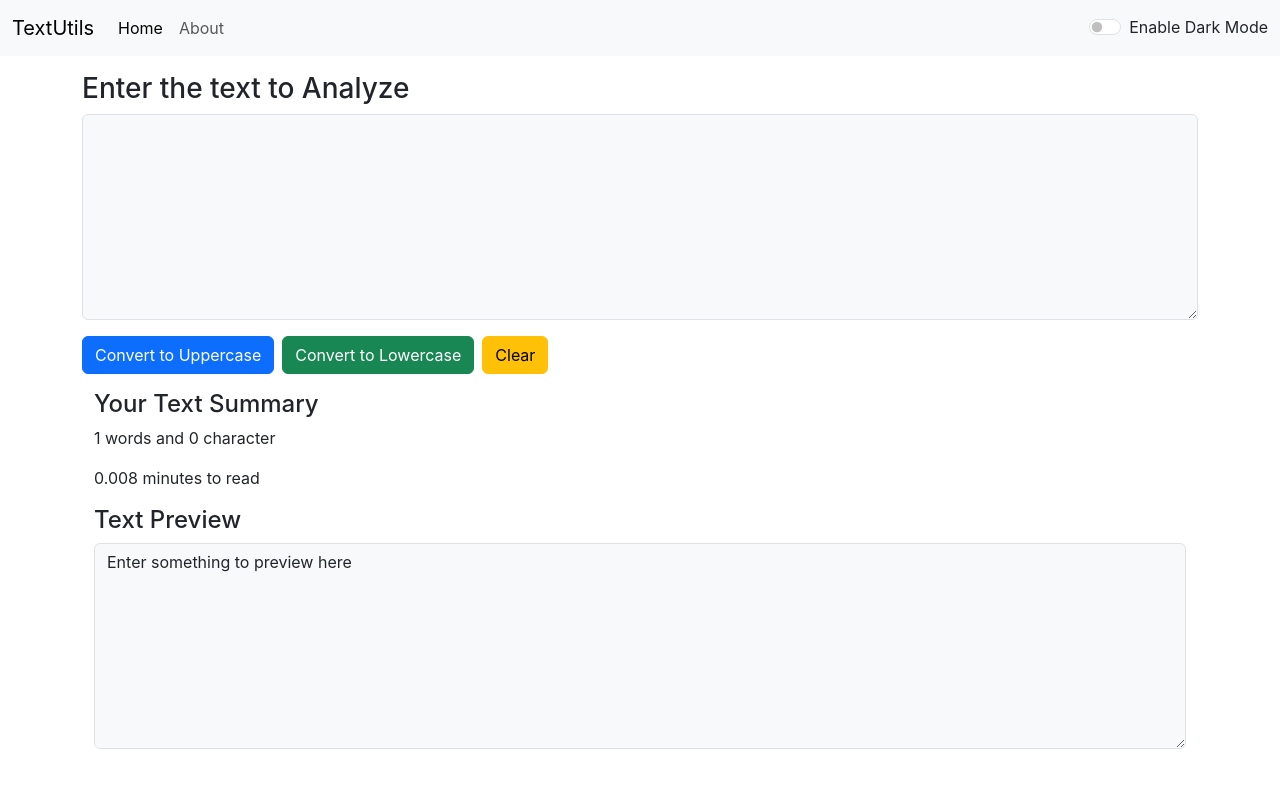
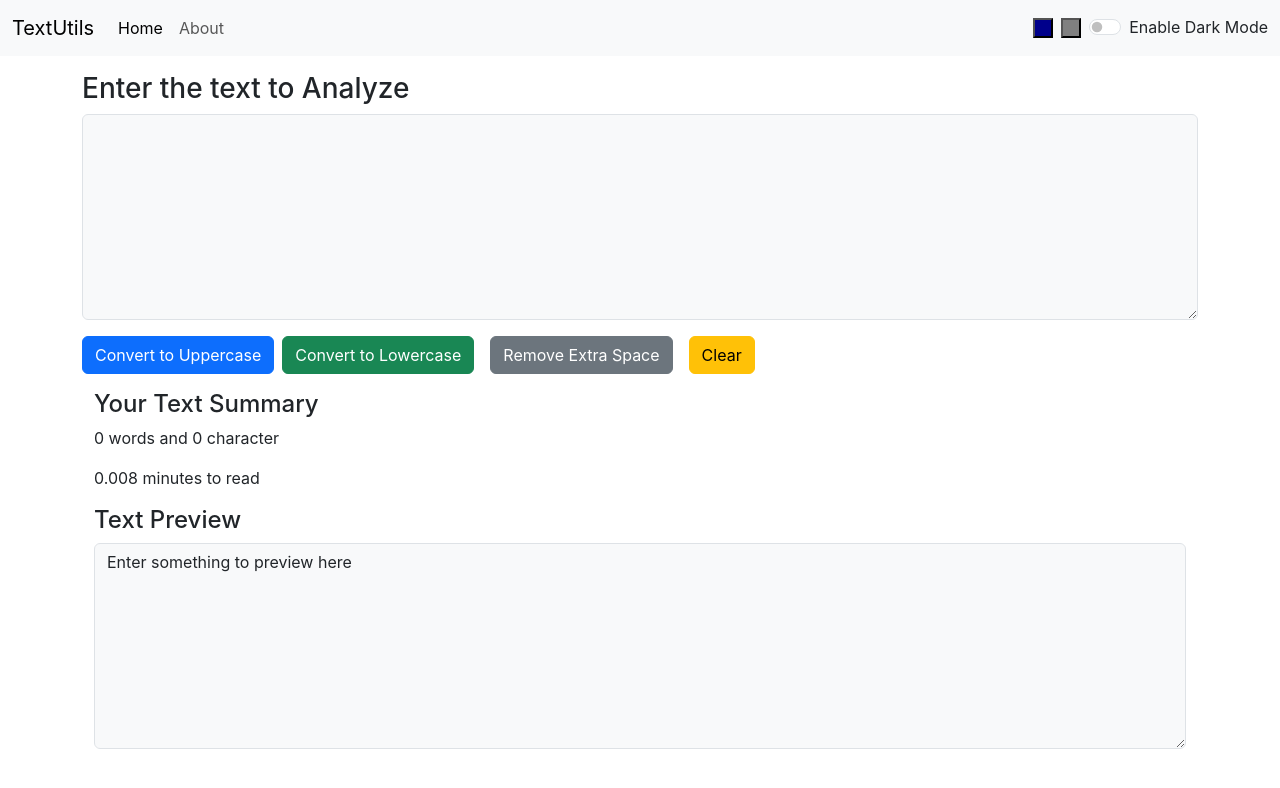
Before and after one commit to Bhautik2013/made-with-love, a React (Create React App) app: page / in a window 1280 px wide. Shown: the top 788 px of the page. Built offline with nearby package versions, Linux system fonts and the light colour scheme.

Commit message:
alert and more color theme - passing object as props

```diff
--- a/src/App.js
+++ b/src/App.js
@@ -1,35 +1,74 @@
 // import logo from './logo.svg';
 import { useState } from "react";
 import "./App.css";
+import Alert from "./components/Alert";
 // import About from "./components/About";
 import Navbar from "./components/Navbar";
 import TextForm from "./components/TextForm";
 
 function App() {
   const [mode, setMode] = useState('light');
+  const [alert, setAlert] = useState(null);
+  const [colorMode, setcolorMode] = useState(null);
+
+  const changeColorMode = (bgClass,bgMain,textClass)=>{
+
+    return () => {
+      console.log(bgClass,bgMain,textClass);
+      setcolorMode({
+        bgClass : bgClass,
+        bgMain : bgMain,
+        textClass : textClass
+      });
+      document.body.style.backgroundColor = bgMain;
+
+      // setMode(bgClass)
+    }
+
+  }
+
+  const showAlert = (msgBold,msgAlert,type)=>{
+    setAlert({
+      msgBold : msgBold,
+      msgAlert : msgAlert,
+      type : type
+    })
+
+    setTimeout(() => {
+      setAlert(null)
+    }, 3000);
+  }
+
   // const [textMode, settextMode] = useState('dark');
 
   const toggleMode = ()=>{
+    setcolorMode(null);
     if(mode === "light")
     {
       setMode("dark");
       document.body.style.backgroundColor = "black";
+      // showAlert("Enabled","Dark Mode Enabled","success");
       // settextMode("light");
     }
     else
     {
       setMode("light");
       document.body.style.backgroundColor = "white";
+      // showAlert("Light Enabled","Light Mode Enabled","info");
       // settextMode("dark");
     }
   }
 
+
+
   return (
     <>
-      <Navbar mode={mode} toggleMode={toggleMode}/>
+      <Navbar mode={mode} toggleMode={toggleMode} changeColorMode={changeColorMode} colorMode={colorMode}/>
+      <Alert alert={alert}/>
       <div className="container my-3">
-        <TextForm header="Enter the text to Analyze" mode={mode}/>
+        <TextForm header="Enter the text to Analyze" mode={mode} showAlert={showAlert}  changeColorMode={changeColorMode} colorMode={colorMode}/>
       </div>
+
       {/* <About className=""/> */}
     </>
   );
--- /dev/null
+++ b/src/components/Alert.js
@@ -0,0 +1,12 @@
+import React from 'react'
+
+function Alert(props) {
+  return (
+    props.alert && <div className={`alert alert-${props.alert.type} alert-dismissible fade show`} role="alert">
+        <strong>{props.alert.msgBold}</strong> {props.alert.msgAlert}
+        {/* <button type="button" className="btn-close" data-bs-dismiss="alert" aria-label="Close"></button> */}
+    </div>
+  )
+}
+
+export default Alert
--- a/src/components/Navbar.js
+++ b/src/components/Navbar.js
@@ -4,8 +4,8 @@ import PropTypes from "prop-types";
 export default function Navbar(props) {
   return (
     <nav
-      className={`navbar navbar-expand-lg bg-${props.mode}`}
-      data-bs-theme={props.mode}
+      className={`navbar navbar-expand-lg bg-${props.colorMode==null?props.mode:(props.colorMode.bgClass==='darkblue'?"primary":"warning")}`}
+      data-bs-theme={props.colorMode==null?props.mode:(props.colorMode.bgClass==='darkblue'?"bg-primary":"bg-warning")}
     >
       <div className="container-fluid">
         <a className="navbar-brand" href="/">
@@ -35,7 +35,10 @@ export default function Navbar(props) {
               </a>
             </li>
           </ul>
-
+          <div className="d-flex flex-row">
+            <button type="button" className="dark-blue-box" onClick={props.changeColorMode('darkblue','blue','white')}></button>
+            <button type="button" className="gray-box mx-2" onClick={props.changeColorMode('blue','darkgray','black')}></button>
+          </div>
           <div
             className={`form-check form-switch text-${
               props.mode === "light" ? "dark" : "light"
--- a/src/components/TextForm.js
+++ b/src/components/TextForm.js
@@ -7,10 +7,24 @@ export default function TextForm(props) {
     // console.log("UpperCase Clicked "+text);
     let newText = text.toUpperCase();
     setText(newText);
+    props.showAlert("Uppercase","Converted to Uppercase","success");
   }
   const handleLWClick = ()=>{
     setText(text.toLocaleLowerCase());
+    props.showAlert("Success","Converted to Lowercase","warning");
   }
+  const handleRemoveSpaceClick = ()=>{
+    let newText = text;
+    newText = removeExtraSpace(newText)
+    setText(newText)
+  }
+
+
+  const removeExtraSpace = (text)=>{
+    let newText = text.split(/[ ]+/);
+    return newText.join(" ");
+  }
+
   const handleTextClear = ()=>{
     setText('');
   }
@@ -25,7 +39,7 @@ export default function TextForm(props) {
   // setText("Enter Text Here");
   return (
     <>
-    <div className={`text-${props.mode==='light'?'dark':'light'}`}>
+    <div className={`text-${props.colorMode==null?(props.mode==='light'?'dark':'light'):props.colorMode.textClass}`}>
       <h3>{props.header}</h3>
       <div className="">
         <div className="mb-3">
@@ -33,14 +47,16 @@ export default function TextForm(props) {
         </div>
         <button className="btn btn-primary" onClick={handleUPClick}>Convert to Uppercase</button>
         <button className="btn btn-success mx-2" onClick={handleLWClick}>Convert to Lowercase</button>
-        <button className="btn btn-warning" onClick={handleTextClear}>Clear</button>
+        <button className="btn btn-secondary mx-2" onClick={handleRemoveSpaceClick}>Remove Extra Space</button>
+        <button className="btn btn-warning mx-2" onClick={handleTextClear}>Clear</button>
+
       </div>
       <div className="container my-3">
         <h4>Your Text Summary</h4>
-        <p>{text.split(" ").length} words and {text.length} character</p>
+        <p>{(text.length>0)?removeExtraSpace(text).trim().split(" ").length:0} words and {text.length} character</p>
         <p>{0.008 * text.split(" ").length} minutes to read</p>
         <h4>Text Preview</h4>
-        <textarea value={text.length >0?text:'Enter something to preview here'} className={`form-control bg-${props.mode} text-${props.mode==='light'?'mute':'light'}`} id="textPreview" rows="8"></textarea>
+        <textarea onChange={()=>{}} value={text.length >0?text:'Enter something to preview here'} className={`form-control bg-${props.mode} text-${props.mode==='light'?'mute':'light'}`} id="textPreview" rows="8"></textarea>
 
 
       </div>
--- a/src/index.css
+++ b/src/index.css
@@ -11,3 +11,23 @@ code {
   font-family: source-code-pro, Menlo, Monaco, Consolas, 'Courier New',
     monospace;
 }
+
+.dark-blue{
+  background-color: darkblue !important;
+  color: white !important;
+}
+.gray{
+  background-color: gray !important;
+  columns: black !important;
+}
+.dark-blue-box{
+  background-color: darkblue;
+  width: 20px;
+  height: 20px;
+}
+
+.gray-box{
+  background-color: gray;
+  width: 20px;
+  height: 20px;
+}
```
